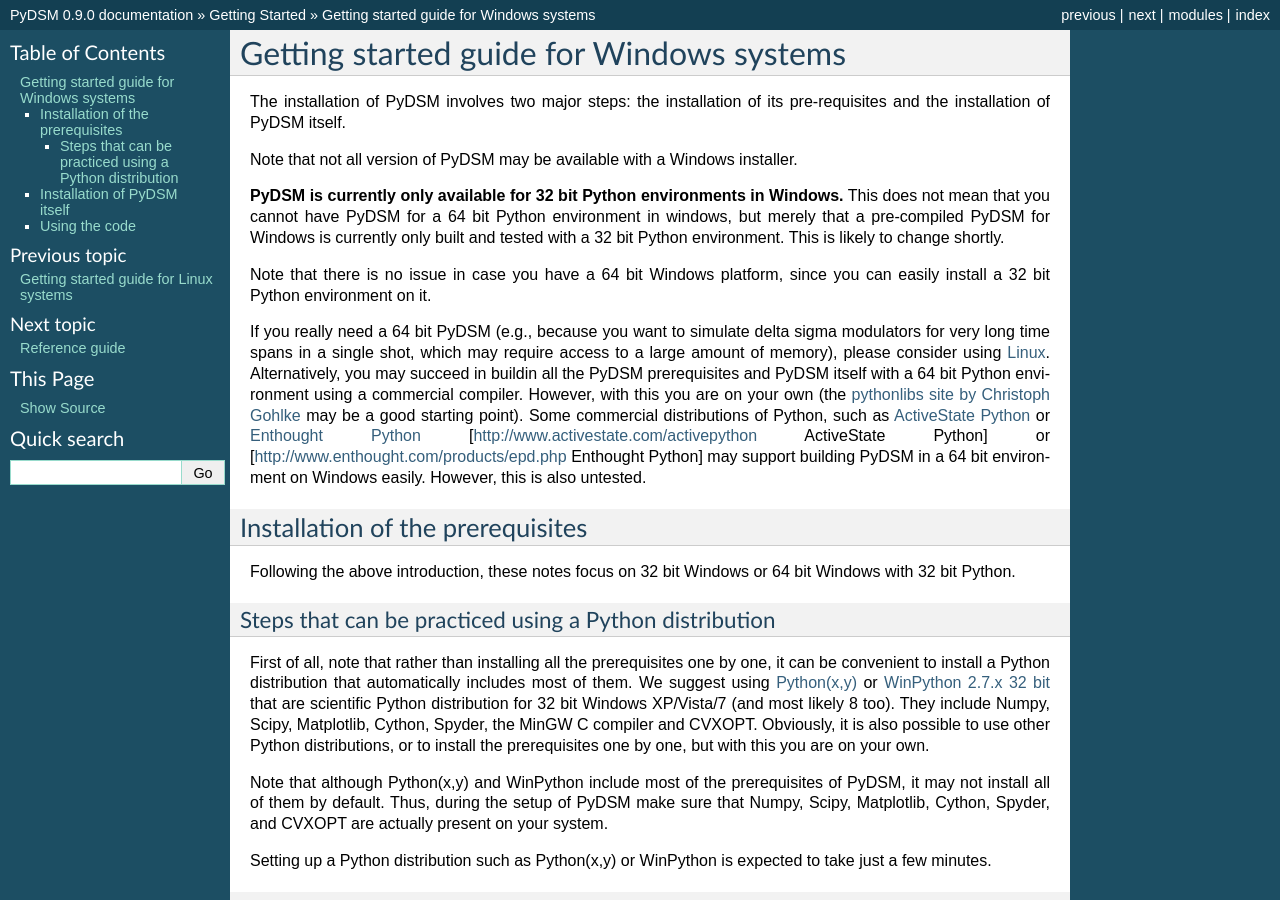
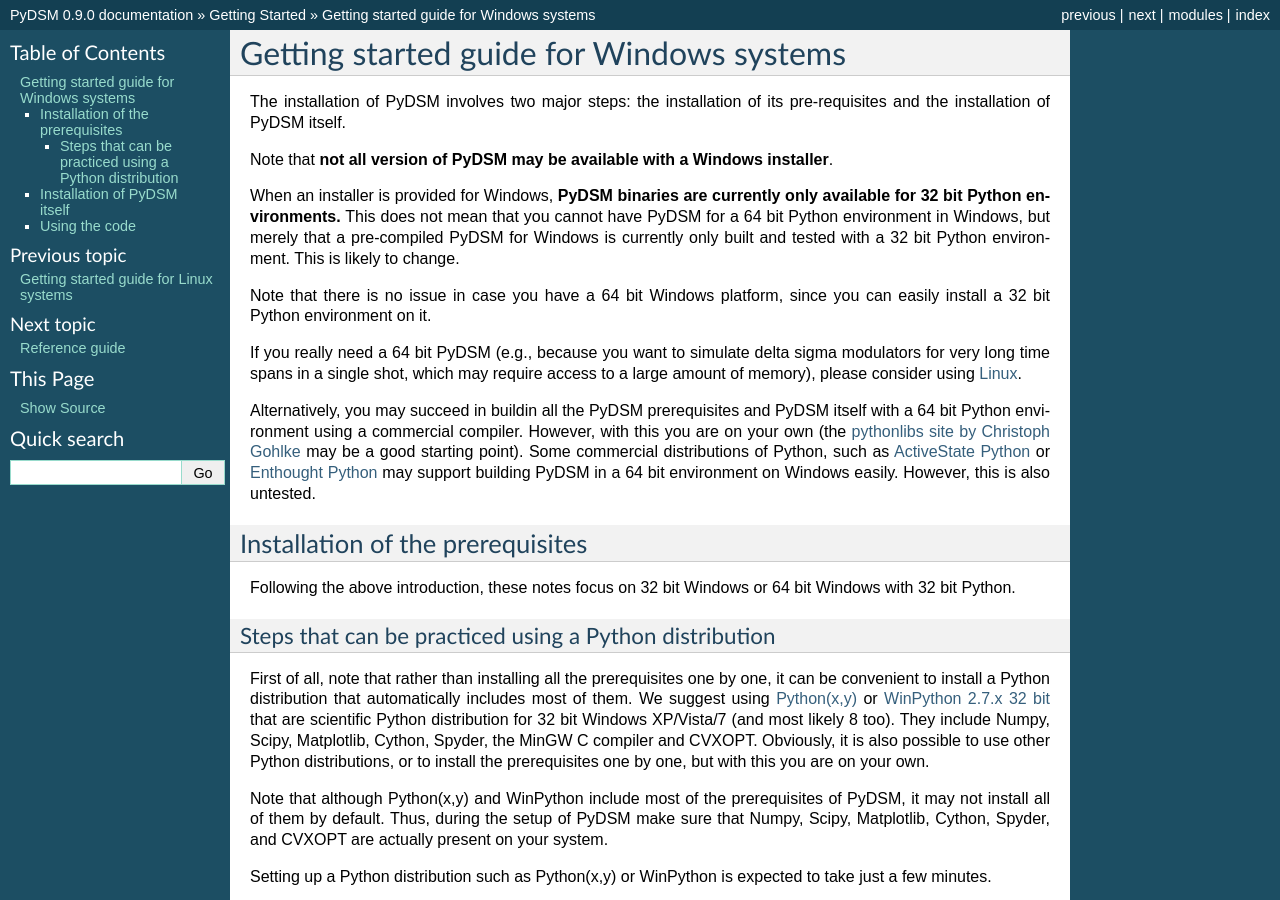
Before and after one commit to sergiocallegari/PyDSM, a Sphinx documentation site: the page built from doc/source/windows-getting-started.rst, in a window 1280 px wide and 900 px high. Built offline with Sphinx 7.4.7, drawn with Linux system fonts in a browser that asks for light colours; formulas are drawn with MathJax 3.

Commit message:
Apply some fixes to getting starting guides
  * Wrong links
  * Some simplification

```diff
--- a/doc/source/linux-getting-started.rst
+++ b/doc/source/linux-getting-started.rst
@@ -125,4 +125,4 @@
 in your work.
 
 .. _PyPi : http://pypi.python.org/pypi
-.. _PyDSM download site : http://code.google.com/p/pydsm/downloads/list
+.. _PyDSM download site : https://code.google.com/p/pydsm/wiki/download?tm=2
--- a/doc/source/windows-getting-started.rst
+++ b/doc/source/windows-getting-started.rst
@@ -4,14 +4,15 @@
 The installation of PyDSM involves two major steps: the installation of
 its pre-requisites and the installation of PyDSM itself.
 
-Note that not all version of PyDSM may be available with a Windows
-installer.
+Note that **not all version of PyDSM may be available with a Windows
+installer**.
 
-**PyDSM is currently only available for 32 bit Python environments in
-Windows.** This does not mean that you cannot have PyDSM for a 64 bit
-Python environment in windows, but merely that a pre-compiled PyDSM
-for Windows is currently only built and tested with a 32 bit Python
-environment. This is likely to change shortly.
+When an installer is provided for Windows, **PyDSM binaries are
+currently only available for 32 bit Python environments.** This does
+not mean that you cannot have PyDSM for a 64 bit Python environment in
+Windows, but merely that a pre-compiled PyDSM for Windows is currently
+only built and tested with a 32 bit Python environment. This is likely
+to change.
 
 Note that there is no issue in case you have a 64 bit Windows
 platform, since you can easily install a 32 bit Python environment on
@@ -20,15 +21,14 @@
 If you really need a 64 bit PyDSM (e.g., because you want to simulate
 delta sigma modulators for very long time spans in a single shot,
 which may require access to a large amount of memory), please consider
-using :doc:`Linux <linux-getting-started>`. Alternatively, you may
-succeed in buildin all the PyDSM prerequisites and PyDSM itself with a
-64 bit Python environment using a commercial compiler. However, with
-this you are on your own (the `pythonlibs site by Christoph Gohlke`_
-may be a good starting point). Some commercial distributions of
-Python, such as `ActiveState Python`_ or `Enthought Python`_
-[http://www.activestate.com/activepython ActiveState Python] or
-[http://www.enthought.com/products/epd.php Enthought Python] may
-support building PyDSM in a 64 bit environment on Windows
+using :doc:`Linux <linux-getting-started>`.
+
+Alternatively, you may succeed in buildin all the PyDSM prerequisites
+and PyDSM itself with a 64 bit Python environment using a commercial
+compiler. However, with this you are on your own (the `pythonlibs site
+by Christoph Gohlke`_ may be a good starting point). Some commercial
+distributions of Python, such as `ActiveState Python`_ or `Enthought
+Python`_ may support building PyDSM in a 64 bit environment on Windows
 easily. However, this is also untested.
 
 Installation of the prerequisites
@@ -113,7 +113,7 @@
 .. _Enthought Python : http://www.enthought.com/products/epd.php
 .. _Python(x,y) : http://code.google.com/p/pythonxy/
 .. _WinPython 2.7.x 32 bit : http://code.google.com/p/winpython/
-.. _PyDSM download site : http://code.google.com/p/pydsm/downloads/list
+.. _PyDSM download site : https://code.google.com/p/pydsm/wiki/download?tm=2
 .. _Netlib archive of prebuilt ATLAS libraries for Windows :
    http://www.netlib.org/atlas/archives/windows/
 .. _ATLAS sourceforge site : http://math-atlas.sourceforge.net/
```
